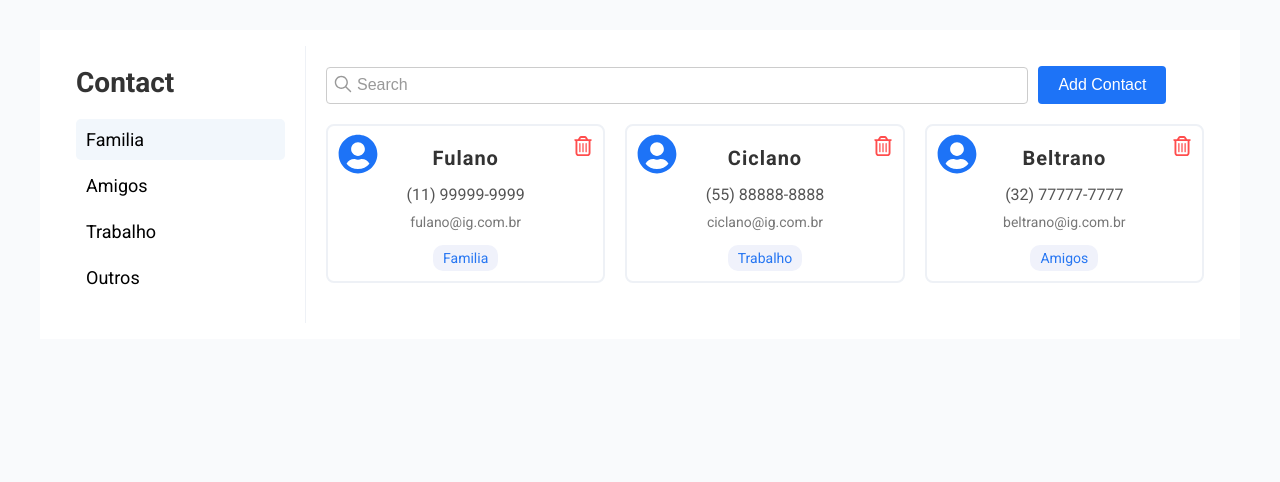
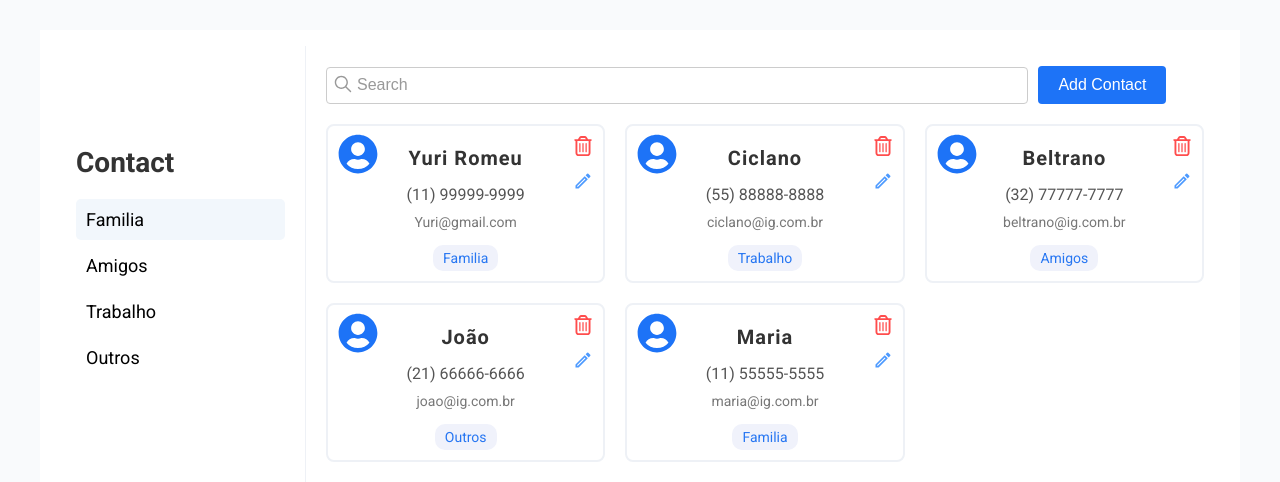
Before and after one commit to Yuri-Romeu/Contact-Manager, a React (Create React App) app: page / in a window 1280 px wide. Shown: the top 482 px of the page. Built offline with nearby package versions, Linux system fonts and the light colour scheme.

Commit message:
implementação do redux e botao de apagar contato

```diff
--- a/package.json
+++ b/package.json
@@ -3,6 +3,7 @@
      "version": "0.1.0",
      "private": true,
      "dependencies": {
+          "@reduxjs/toolkit": "^2.8.2",
           "@testing-library/dom": "^10.4.1",
           "@testing-library/jest-dom": "^6.6.4",
           "@testing-library/react": "^16.3.0",
@@ -14,8 +15,10 @@
           "react": "^19.1.1",
           "react-dom": "^19.1.1",
           "react-icons": "^5.5.0",
+          "react-redux": "^9.2.0",
           "react-scripts": "5.0.1",
           "styled-components": "^6.1.19",
+          "uuid": "^11.1.0",
           "web-vitals": "^2.1.4"
      },
      "scripts": {
@@ -43,6 +46,6 @@
           ]
      },
      "devDependencies": {
-          "typescript": "^5.9.2"
+          "typescript": "^4.9.5"
      }
 }
--- a/src/Components/Contato/index.tsx
+++ b/src/Components/Contato/index.tsx
@@ -1,21 +1,39 @@
-import { ContatoContainer, Email, Icon, Nome, Numero, IconDelete, Classificacao } from './styles';
+import {
+     ContatoContainer,
+     Email,
+     Icon,
+     Nome,
+     Numero,
+     IconDeleteWrapper,
+     Classificacao,
+     IconEdit,
+     IconDelete,
+} from './styles';
+
+import { useAppDispatch } from '../../store/hooks';
+import { excluirContato } from '../../slices/contatosSlice';
 
 type ContatoProps = {
+     id: number;
      nome: string;
      email: string;
      telefone: string;
      classificacao: 'Familia' | 'Amigos' | 'Trabalho' | 'Outros';
 };
 
-const Contato = ({ nome, email, telefone, classificacao }: ContatoProps) => {
+const Contato = ({ id, nome, email, telefone, classificacao }: ContatoProps) => {
+     const dispatch = useAppDispatch();
      return (
           <ContatoContainer>
-               <Icon size={40} />
+               <Icon />
                <Nome>{nome}</Nome>
                <Numero>{telefone}</Numero>
                <Email>{email}</Email>
                <Classificacao>{classificacao}</Classificacao>
-               <IconDelete size={20} />
+               <IconEdit />
+               <IconDeleteWrapper onClick={() => dispatch(excluirContato(id))}>
+                    <IconDelete />
+               </IconDeleteWrapper>
           </ContatoContainer>
      );
 };
--- a/src/Components/Contato/styles.ts
+++ b/src/Components/Contato/styles.ts
@@ -1,6 +1,7 @@
 import styled from 'styled-components';
 import { FaUserCircle } from 'react-icons/fa';
 import { FaRegTrashCan } from 'react-icons/fa6';
+import { MdOutlineModeEdit } from 'react-icons/md';
 
 export const ContatoContainer = styled.div`
      position: relative;
@@ -33,7 +34,9 @@ export const Email = styled.p`
      margin: 5px 0;
 `;
 
-export const Icon = styled(FaUserCircle)`
+export const Icon = styled(FaUserCircle as React.ComponentType).attrs({
+     size: 40,
+})`
      color: #1d73f7;
      position: absolute;
      left: 10px;
@@ -41,17 +44,9 @@ export const Icon = styled(FaUserCircle)`
      transform: translateY(-50%);
 `;
 
-export const IconDelete = styled(FaRegTrashCan)`
-     color: #ff4d4d;
-     cursor: pointer;
-     position: absolute;
-     right: 10px;
-     top: 10px;
-
-     &:hover {
-          color: #e60000;
-     }
-`;
+export const IconDelete = styled(FaRegTrashCan as React.ComponentType).attrs({
+     size: 20,
+})``;
 
 export const Classificacao = styled.span`
      font-size: 14px;
@@ -61,3 +56,33 @@ export const Classificacao = styled.span`
      border-radius: 10px;
      margin-top: 10px;
 `;
+
+export const IconEdit = styled(MdOutlineModeEdit as React.ComponentType).attrs({
+     size: 20,
+})`
+     color: #4d9affff;
+     cursor: pointer;
+     position: absolute;
+     right: 10px;
+     top: 45px;
+
+     &:hover {
+          color: #2b80f0ff;
+     }
+`;
+
+export const IconDeleteWrapper = styled.span`
+     cursor: pointer;
+     position: absolute;
+     right: 10px;
+     top: 10px;
+
+     svg {
+          color: #ff4d4d;
+          transition: color 0.3s ease;
+     }
+
+     &:hover svg {
+          color: #e60000;
+     }
+`;
--- a/src/containers/ListaDeContatos/index.tsx
+++ b/src/containers/ListaDeContatos/index.tsx
@@ -1,33 +1,21 @@
 import Contato from '../../Components/Contato';
 import { BotaoAdicionarContato, Container, Icon, ListaContatos, SearchInput } from './styles';
+import { useAppSelector } from '../../store/hooks';
 
 const ListaDeContatos = () => {
+     const contatos = useAppSelector(state => state.contatos);
+
      return (
           <Container>
                <div style={{ position: 'relative' }}>
-                    <Icon size={22} />
+                    <Icon />
                     <SearchInput type="search" placeholder="Search" />
                     <BotaoAdicionarContato>Add Contact</BotaoAdicionarContato>
                </div>
                <ListaContatos>
-                    <Contato
-                         nome="Fulano"
-                         email="fulano@ig.com.br"
-                         telefone="(11) 99999-9999"
-                         classificacao="Familia"
-                    />
-                    <Contato
-                         nome="Ciclano"
-                         email="ciclano@ig.com.br"
-                         telefone="(55) 88888-8888"
-                         classificacao="Trabalho"
-                    />
-                    <Contato
-                         nome="Beltrano"
-                         email="beltrano@ig.com.br"
-                         telefone="(32) 77777-7777"
-                         classificacao="Amigos"
-                    />
+                    {contatos.map(contato => (
+                         <Contato key={contato.id} {...contato} />
+                    ))}
                </ListaContatos>
           </Container>
      );
--- a/src/containers/ListaDeContatos/styles.ts
+++ b/src/containers/ListaDeContatos/styles.ts
@@ -42,7 +42,9 @@ export const ListaContatos = styled.div`
      gap: 20px;
 `;
 
-export const Icon = styled(IoIosSearch)`
+export const Icon = styled(IoIosSearch as React.ComponentType).attrs({
+     size: 22,
+})`
      position: absolute;
      left: 6px;
      top: 31%;
--- a/src/index.tsx
+++ b/src/index.tsx
@@ -2,11 +2,15 @@ import React from 'react';
 import ReactDOM from 'react-dom/client';
 import App from './App';
 import reportWebVitals from './reportWebVitals';
+import { Provider } from 'react-redux';
+import store from './store';
 
 const root = ReactDOM.createRoot(document.getElementById('root') as HTMLElement);
 root.render(
      <React.StrictMode>
-          <App />
+          <Provider store={store}>
+               <App />
+          </Provider>
      </React.StrictMode>,
 );
 
--- /dev/null
+++ b/src/slices/contatosSlice.ts
@@ -0,0 +1,63 @@
+import { createSlice, PayloadAction } from '@reduxjs/toolkit';
+
+interface Contato {
+     id: number;
+     nome: string;
+     email: string;
+     telefone: string;
+     classificacao: 'Familia' | 'Amigos' | 'Trabalho' | 'Outros';
+}
+
+const initialState: Contato[] = [
+     {
+          id: 1,
+          nome: 'Yuri Romeu',
+          email: 'Yuri@gmail.com',
+          telefone: '(11) 99999-9999',
+          classificacao: 'Familia',
+     },
+     {
+          id: 2,
+          nome: 'Ciclano',
+          email: 'ciclano@ig.com.br',
+          telefone: '(55) 88888-8888',
+          classificacao: 'Trabalho',
+     },
+     {
+          id: 3,
+          nome: 'Beltrano',
+          email: 'beltrano@ig.com.br',
+          telefone: '(32) 77777-7777',
+          classificacao: 'Amigos',
+     },
+     {
+          id: 4,
+          nome: 'João',
+          email: 'joao@ig.com.br',
+          telefone: '(21) 66666-6666',
+          classificacao: 'Outros',
+     },
+     {
+          id: 5,
+          nome: 'Maria',
+          email: 'maria@ig.com.br',
+          telefone: '(11) 55555-5555',
+          classificacao: 'Familia',
+     },
+];
+
+const contatosSlice = createSlice({
+     name: 'contatos',
+     initialState,
+     reducers: {
+          adicionarContato: (state, action) => {
+               state.push(action.payload);
+          },
+          excluirContato: (state, action: PayloadAction<number>) => {
+               return state.filter(contato => contato.id !== action.payload);
+          },
+     },
+});
+
+export const { adicionarContato, excluirContato } = contatosSlice.actions;
+export default contatosSlice.reducer;
--- /dev/null
+++ b/src/store/hooks.ts
@@ -0,0 +1,6 @@
+import { TypedUseSelectorHook, useDispatch, useSelector } from 'react-redux';
+
+import type { RootState, AppDispatch } from '../store';
+
+export const useAppDispatch: () => AppDispatch = useDispatch<AppDispatch>;
+export const useAppSelector: TypedUseSelectorHook<RootState> = useSelector;
--- /dev/null
+++ b/src/store/index.ts
@@ -0,0 +1,14 @@
+import { configureStore } from '@reduxjs/toolkit';
+
+import contatosReducer from '../slices/contatosSlice';
+
+const store = configureStore({
+     reducer: {
+          contatos: contatosReducer,
+     },
+});
+
+export default store;
+
+export type RootState = ReturnType<typeof store.getState>;
+export type AppDispatch = typeof store.dispatch;
```
Also changed, not shown: 1 other file (tests, documents, lock files or other folders).
